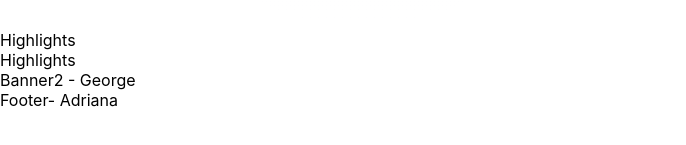
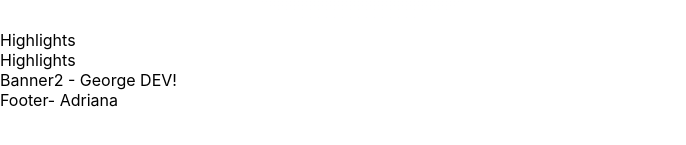
Before and after one commit to RafaelGadelhaSantiago/dc-project, a React (Create React App) app: page / in a window 1280 px wide. Shown: the part 547-692 px from the top of the page, without its empty margins (0-686 px from the left). Built offline with nearby package versions, Linux system fonts and the light colour scheme.

Commit message:
exclamacao

```diff
--- a/src/Banner2.jsx
+++ b/src/Banner2.jsx
@@ -2,7 +2,7 @@ function Banner2() {
     return (
         <div>
             <div>
-                Banner2 - George
+                Banner2 - George DEV!
             </div>
 
         </div>
```
